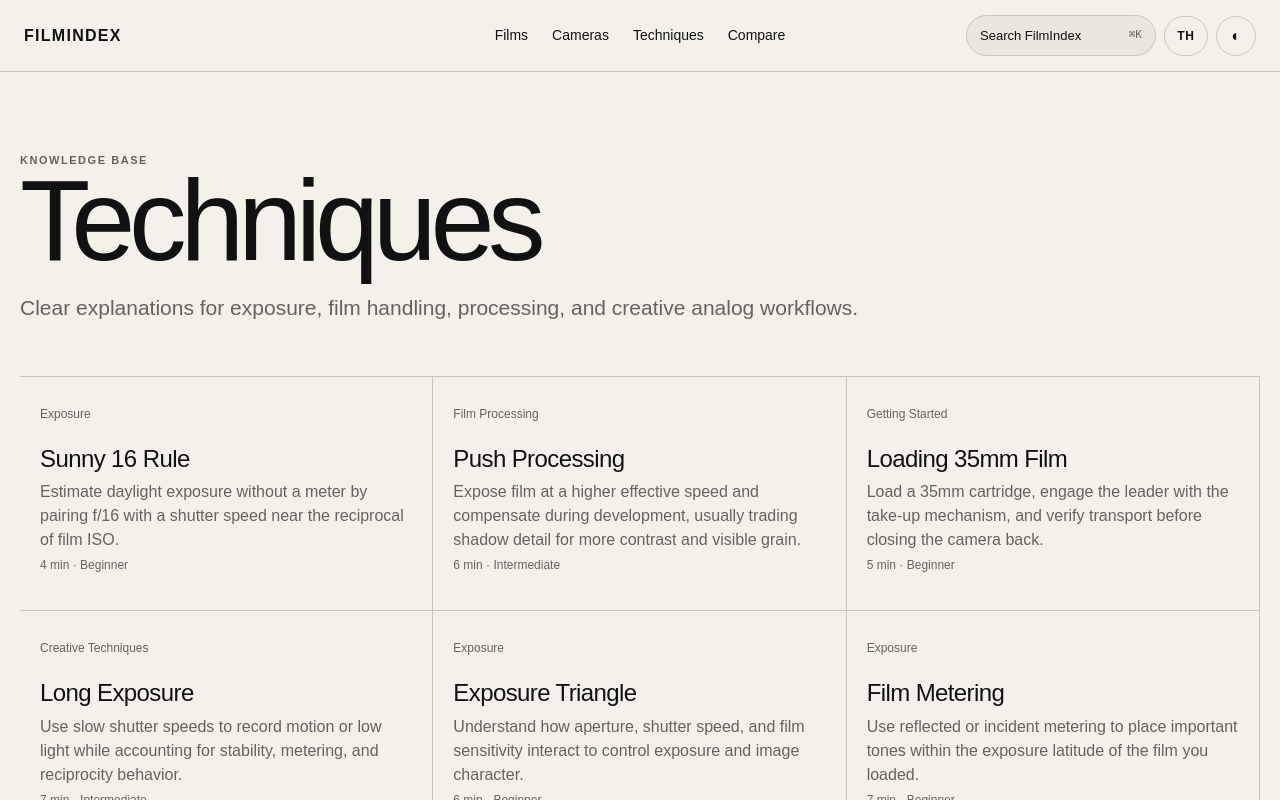
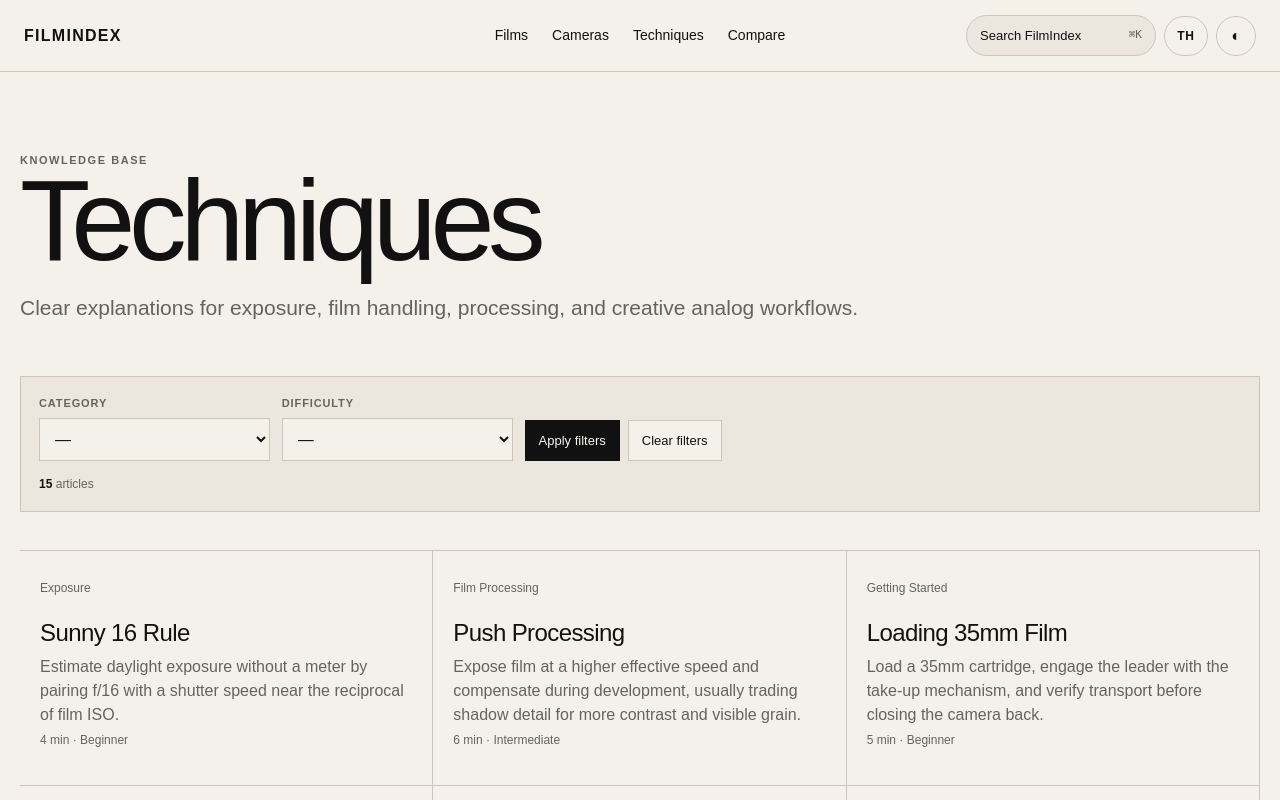
Before and after one commit to kzabCde/FilmIndex, a Next.js app: page /techniques in a window 1280 px wide. Shown: the top 800 px of the page. Built offline with nearby package versions, Linux system fonts and the light colour scheme.

Commit message:
feat: add technique category and difficulty filters

```diff
--- a/app/techniques/page.tsx
+++ b/app/techniques/page.tsx
@@ -1,13 +1,28 @@
 import type { Metadata } from "next";
 import Link from "next/link";
+import { CatalogFilters } from "@/components/catalog-filters";
 import { techniques } from "@/lib/catalog";
 import { difficultyLabel, messages, parseLocale, pick, techniqueCategoryLabel, withLocale } from "@/lib/i18n";
 
 export const metadata: Metadata = { title: "Techniques", description: "Learn analog photography techniques, exposure, processing, and film handling." };
 
+const stringParam = (value: string | string[] | undefined) => typeof value === "string" ? value : "";
+
 export default async function TechniquesPage({ searchParams }: { searchParams: Promise<Record<string, string | string[] | undefined>> }) {
   const params = await searchParams;
   const locale = parseLocale(params.lang);
   const copy = messages[locale];
-  return <section className="shell listing-page"><header><p className="eyebrow">{copy.techniques.eyebrow}</p><h1>{copy.techniques.title}</h1><p>{copy.techniques.copy}</p></header><div className="article-grid large">{techniques.map((item) => <Link key={item.slug} href={withLocale(`/techniques/${item.slug}`, locale)}><span>{techniqueCategoryLabel(item.category, locale)}</span><h2>{pick(locale, item.name, item.nameTh)}</h2><p>{pick(locale, item.summary, item.summaryTh)}</p><small>{item.minutes} {copy.misc.minutes} · {difficultyLabel(item.difficulty, locale)}</small></Link>)}</div></section>;
+  const category = stringParam(params.category);
+  const difficulty = stringParam(params.difficulty);
+  const visible = techniques.filter((item) => (!category || item.category === category) && (!difficulty || item.difficulty === difficulty));
+  const categories = [...new Set(techniques.map((item) => item.category))].sort();
+  const difficulties = ["Beginner", "Intermediate", "Advanced"].filter((value) => techniques.some((item) => item.difficulty === value));
+  const filterCopy = locale === "th"
+    ? { category: "หมวดหมู่", difficulty: "ระดับ", apply: "ใช้ตัวกรอง", clear: "ล้างตัวกรอง", results: "บทความ" }
+    : { category: "Category", difficulty: "Difficulty", apply: "Apply filters", clear: "Clear filters", results: "articles" };
+
+  return <section className="shell listing-page"><header><p className="eyebrow">{copy.techniques.eyebrow}</p><h1>{copy.techniques.title}</h1><p>{copy.techniques.copy}</p></header><CatalogFilters action="/techniques" locale={locale} values={{ category, difficulty }} applyLabel={filterCopy.apply} clearLabel={filterCopy.clear} resultLabel={filterCopy.results} resultCount={visible.length} filters={[
+    { name: "category", label: filterCopy.category, options: categories.map((value) => ({ value, label: techniqueCategoryLabel(value, locale) })) },
+    { name: "difficulty", label: filterCopy.difficulty, options: difficulties.map((value) => ({ value, label: difficultyLabel(value, locale) })) },
+  ]} /><div className="article-grid large">{visible.map((item) => <Link key={item.slug} href={withLocale(`/techniques/${item.slug}`, locale)}><span>{techniqueCategoryLabel(item.category, locale)}</span><h2>{pick(locale, item.name, item.nameTh)}</h2><p>{pick(locale, item.summary, item.summaryTh)}</p><small>{item.minutes} {copy.misc.minutes} · {difficultyLabel(item.difficulty, locale)}</small></Link>)}</div>{!visible.length && <p className="empty-state">{locale === "th" ? "ไม่พบบทความที่ตรงกับตัวกรอง" : "No techniques match these filters."}</p>}</section>;
 }
```
